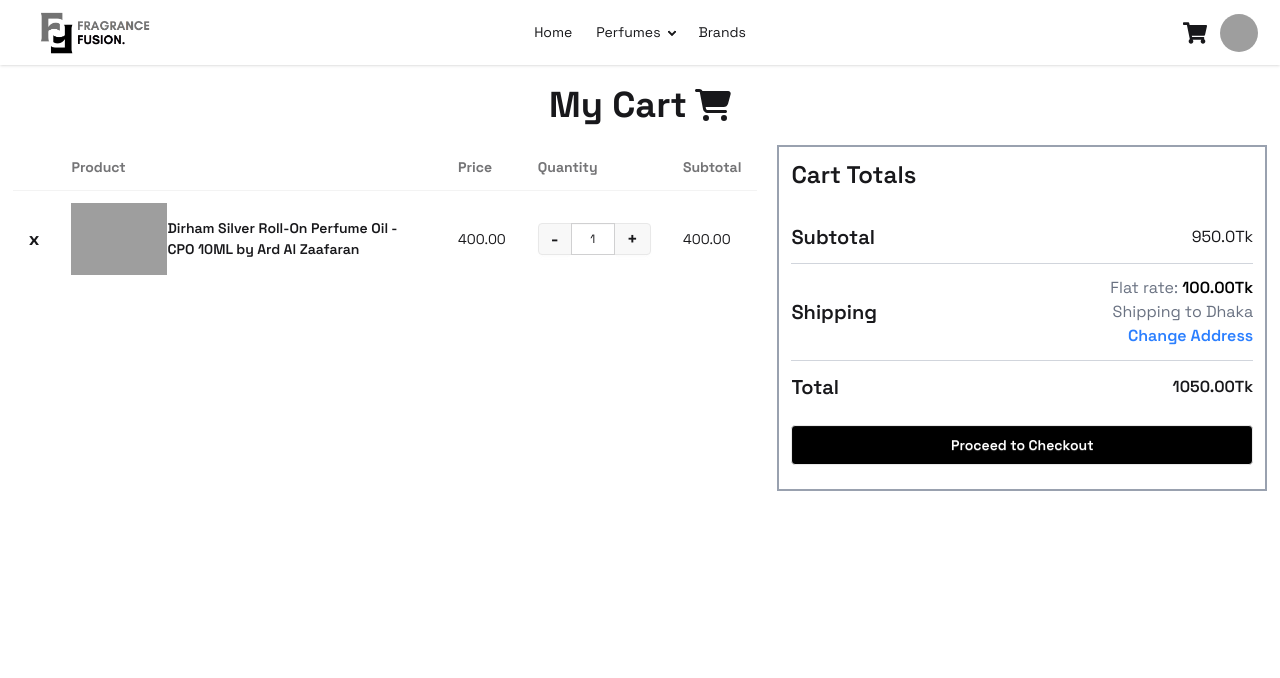
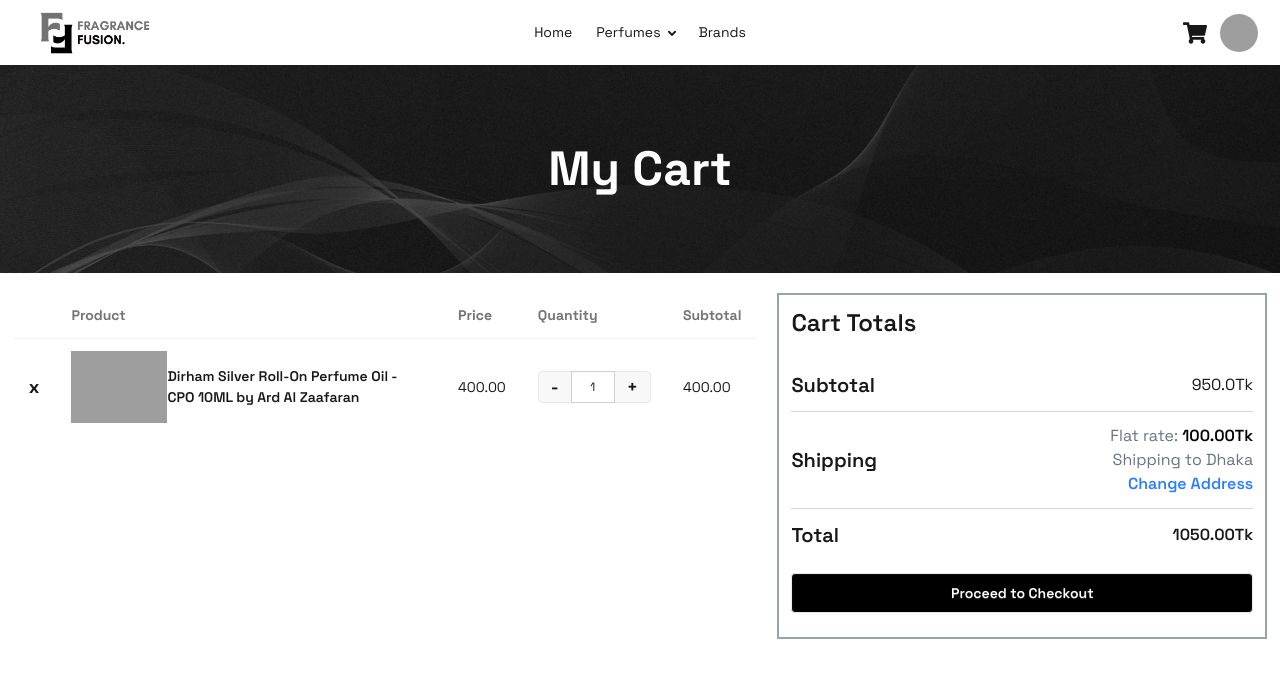
Before and after one commit to Suprio-Das/Fragrance-Fusion, a React (Vite) app: page /mycart in a window 1280 px wide. Shown: the top 678 px of the page. Built offline with nearby package versions, Linux system fonts and the light colour scheme; grey boxes are pictures that could not be loaded.

Commit message:
MyCart page updated with the page title banner

```diff
--- a/src/Components/MyCart/MyCart.jsx
+++ b/src/Components/MyCart/MyCart.jsx
@@ -2,6 +2,7 @@
 import BdDistricts from '../../../public/bd-districts.json';
 import { FaCartShopping } from "react-icons/fa6"
 import { useState } from "react";
+import PageTitle from "../Shared/PageTitle";
 
 const MyCart = () => {
     const [showAddress, setShowAddress] = useState(false);
@@ -14,8 +15,9 @@
         setShowAddress(!showAddress);
     }
     return (
-        <div className="w-[98%] mx-auto">
-            <h1 className="lg:text-4xl text-xl font-bold my-5 flex items-center justify-center gap-2">My Cart <FaCartShopping></FaCartShopping> </h1>
+        <div>
+            <PageTitle title="My Cart"></PageTitle>
+            <div className="w-[98%] mx-auto my-5">
                 <div className="grid lg:grid-cols-5 grid-cols-1 gap-5 justify-items-center">
                     {/* Product Section */}
                     <div className="lg:col-span-3 w-full">
@@ -79,6 +81,7 @@
                     </div>
                 </div>
             </div>
+        </div>
     );
 };
 
```
Lines whose indentation alone changed are shown as unchanged.
